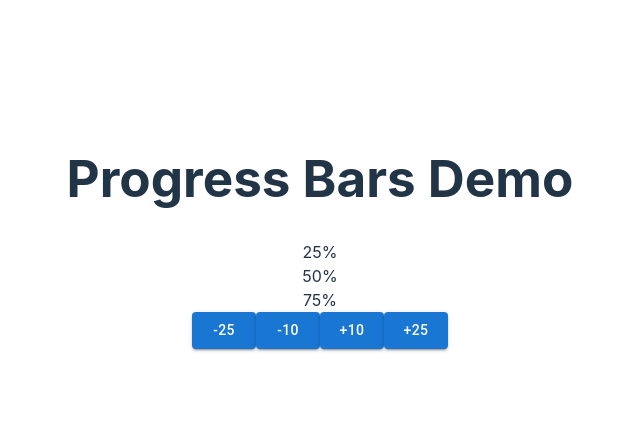
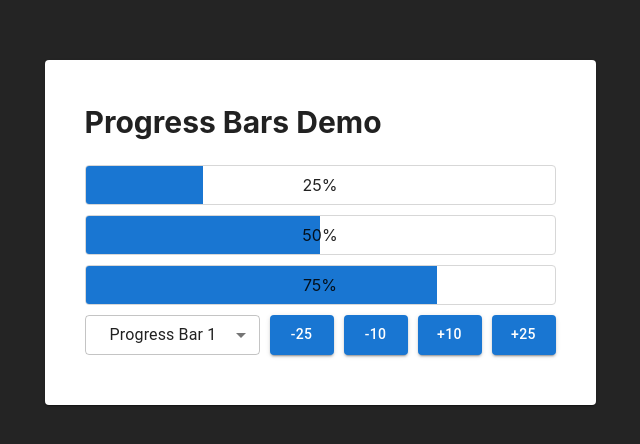
Before and after one commit to richardverheyen/optus-challenge, a React (Vite) app: page / in a window 1280 px wide. Shown: the part 168-612 px from the top of the page, without its empty margins (320-960 px from the left). Built offline with nearby package versions, Linux system fonts and the light colour scheme.

Commit message:
Add scss preprocessor and style the bars

```diff
--- a/package.json
+++ b/package.json
@@ -32,6 +32,7 @@
     "@vitejs/plugin-react-swc": "^3.0.0",
     "cross-env": "^7.0.3",
     "jsdom": "^21.1.0",
+    "sass": "^1.58.3",
     "typescript": "^4.9.4",
     "vite": "^4.0.4",
     "vitest": "^0.28.5"
--- a/src/App.css
+++ /dev/null
@@ -1,6 +0,0 @@
-#root {
-  max-width: 1280px;
-  margin: 0 auto;
-  padding: 2rem;
-  text-align: center;
-}
--- /dev/null
+++ b/src/App.scss
@@ -0,0 +1,28 @@
+.App {
+  padding: 40px;
+  @media (max-width: 500px) {
+    padding: 20px;
+  }
+
+  h1 {
+    margin: 0 0 20px;
+    font-size: 30px;
+    text-align: left;
+    @media (max-width: 400px) {
+      font-size: 24px;
+    }
+  }
+
+  .controls {
+    display: flex;
+    flex-wrap: wrap;
+
+    > * {
+      margin: 0 10px 10px 0;
+
+      &:last-child {
+        margin-right: 0;
+      }
+    }
+  }
+}
--- a/src/App.tsx
+++ b/src/App.tsx
@@ -1,7 +1,11 @@
 import { useState } from "react";
-import "./App.css";
+import "./App.scss";
 import Bar from "./Bar";
+import Paper from "@mui/material/Paper";
 import Button from "@mui/material/Button";
+import MenuItem from "@mui/material/MenuItem";
+import FormControl from "@mui/material/FormControl";
+import Select from "@mui/material/Select";
 
 function App() {
   const [activeBar, setActiveBar] = useState(0);
@@ -24,19 +28,69 @@ function App() {
     setState(array);
   }
 
+  const handleChange = (e: any) => {
+    setActiveBar(e.target.value);
+  };
+
   return (
-    <div className="App">
+    <Paper className="App">
       <h1>Progress Bars Demo</h1>
 
       {state.map((value, index) => (
         <Bar key={index} value={value} />
       ))}
 
-      <Button onClick={handleButtonClick} variant="contained" type="button" data-value={-25} data-testid="minus-25">-25</Button>
-      <Button onClick={handleButtonClick} variant="contained" type="button" data-value={-10} data-testid="minus-10">-10</Button>
-      <Button onClick={handleButtonClick} variant="contained" type="button" data-value={+10} data-testid="plus-10">+10</Button>
-      <Button onClick={handleButtonClick} variant="contained" type="button" data-value={+25} data-testid="plus-25">+25</Button>
-    </div>
+      <div className="controls">
+        <FormControl fullWidth size="small" sx={{ width: 175 }}>
+          <Select
+            labelId="demo-simple-select-label"
+            id="demo-simple-select"
+            value={activeBar}
+            onChange={handleChange}
+          >
+            <MenuItem value={0}>Progress Bar 1</MenuItem>
+            <MenuItem value={1}>Progress Bar 2</MenuItem>
+            <MenuItem value={2}>Progress Bar 3</MenuItem>
+          </Select>
+        </FormControl>
+        <Button
+          onClick={handleButtonClick}
+          variant="contained"
+          type="button"
+          data-value={-25}
+          data-testid="minus-25"
+        >
+          -25
+        </Button>
+        <Button
+          onClick={handleButtonClick}
+          variant="contained"
+          type="button"
+          data-value={-10}
+          data-testid="minus-10"
+        >
+          -10
+        </Button>
+        <Button
+          onClick={handleButtonClick}
+          variant="contained"
+          type="button"
+          data-value={+10}
+          data-testid="plus-10"
+        >
+          +10
+        </Button>
+        <Button
+          onClick={handleButtonClick}
+          variant="contained"
+          type="button"
+          data-value={+25}
+          data-testid="plus-25"
+        >
+          +25
+        </Button>
+      </div>
+    </Paper>
   );
 }
 
--- /dev/null
+++ b/src/Bar/index.scss
@@ -0,0 +1,24 @@
+.bar {
+  position: relative;
+  display: flex;
+  justify-content: flex-start;
+  align-items: center;
+  width: 100%;
+  height: 40px;
+  margin-bottom: 10px;
+  border: 1px solid #d7d7d7;
+  border-radius: 4px;
+  overflow: hidden;
+  box-sizing: border-box;
+
+  > div {
+    height: inherit;
+    transition: all ease 200ms;
+  }
+
+  > span {
+    position: absolute;
+    left: 50%;
+    transform: translateX(-50%);
+  }
+}
--- a/src/Bar/index.tsx
+++ b/src/Bar/index.tsx
@@ -1,13 +1,15 @@
+import "./index.scss";
+
 function Bar({ value }: { value: Number }) {
   const maxLimitNumber = (number: Number) =>
     number > 0 ? (number < 100 ? number : 100) : 0;
 
   return (
-    <div>
+    <div className="bar">
       <div
         role="progressbar"
         style={{
-          backgroundColor: value > 100 ? "red" : "blue",
+          backgroundColor: value > 100 ? "#f44336" : "#1976d2",
           width: maxLimitNumber(value).toString() + "%",
         }}
       />
--- a/src/index.css
+++ b/src/index.css
@@ -14,13 +14,11 @@
   -webkit-text-size-adjust: 100%;
 }
 
-a {
-  font-weight: 500;
-  color: #646cff;
-  text-decoration: inherit;
-}
-a:hover {
-  color: #535bf2;
+#root {
+  max-width: 1280px;
+  margin: 0 auto;
+  padding: 20px;
+  text-align: center;
 }
 
 body {
@@ -30,40 +28,3 @@ body {
   min-width: 320px;
   min-height: 100vh;
 }
-
-h1 {
-  font-size: 3.2em;
-  line-height: 1.1;
-}
-
-button {
-  border-radius: 8px;
-  border: 1px solid transparent;
-  padding: 0.6em 1.2em;
-  font-size: 1em;
-  font-weight: 500;
-  font-family: inherit;
-  background-color: #1a1a1a;
-  cursor: pointer;
-  transition: border-color 0.25s;
-}
-button:hover {
-  border-color: #646cff;
-}
-button:focus,
-button:focus-visible {
-  outline: 4px auto -webkit-focus-ring-color;
-}
-
-@media (prefers-color-scheme: light) {
-  :root {
-    color: #213547;
-    background-color: #ffffff;
-  }
-  a:hover {
-    color: #747bff;
-  }
-  button {
-    background-color: #f9f9f9;
-  }
-}
```
Also changed, not shown: 2 other files (tests, documents, lock files or other folders).
